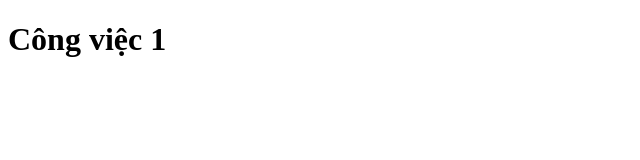
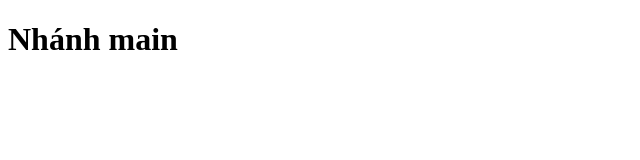
Before and after one commit to nguyenductan37/duan6, a plain HTML site: page index.html in a window 1280 px wide. Shown: the whole page, without its empty margins (0-640 px from the left). Drawn offline with Linux system fonts and the light colour scheme.

Commit message:
2.sửa lại nhánh main

```diff
--- a/index.html
+++ b/index.html
@@ -6,6 +6,6 @@
     <title>Dự án số 6</title>
   </head>
   <body>
-    <h1>Công việc 1</h1>
+    <h1>Nhánh main</h1>
   </body>
 </html>
```
